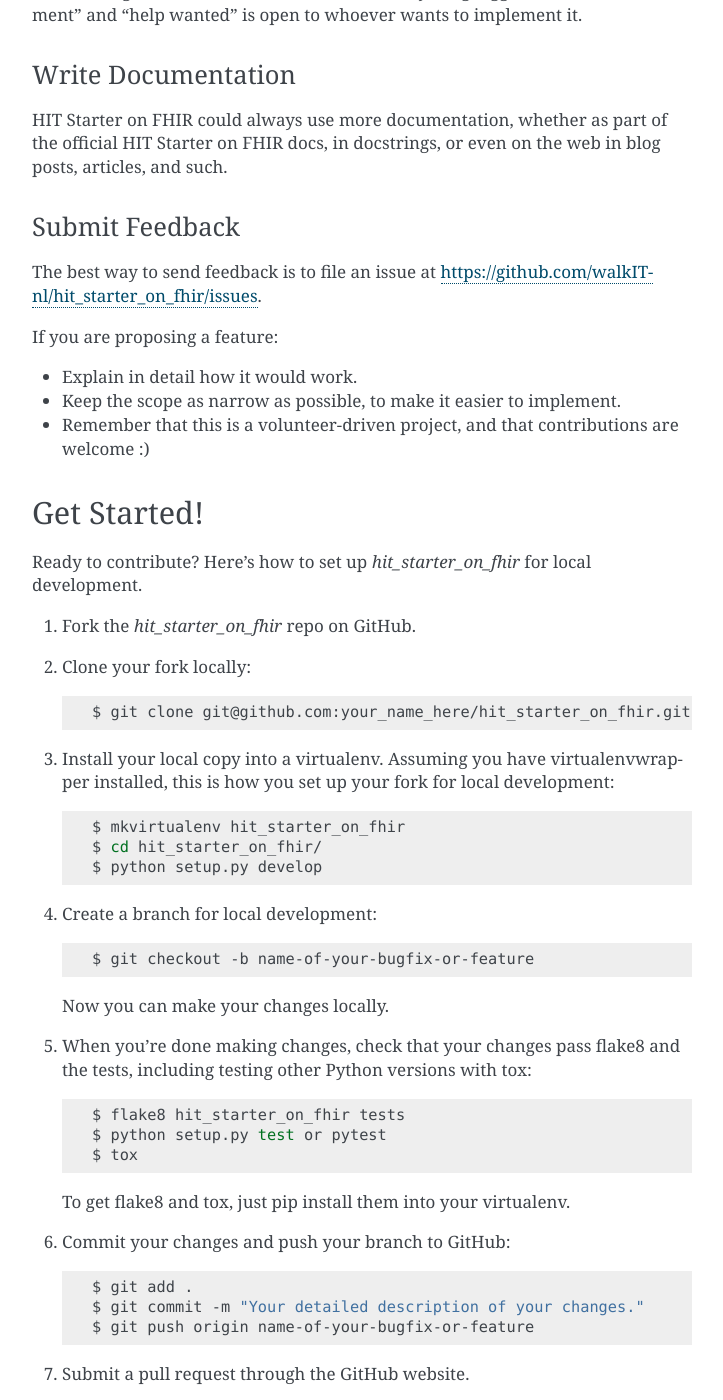
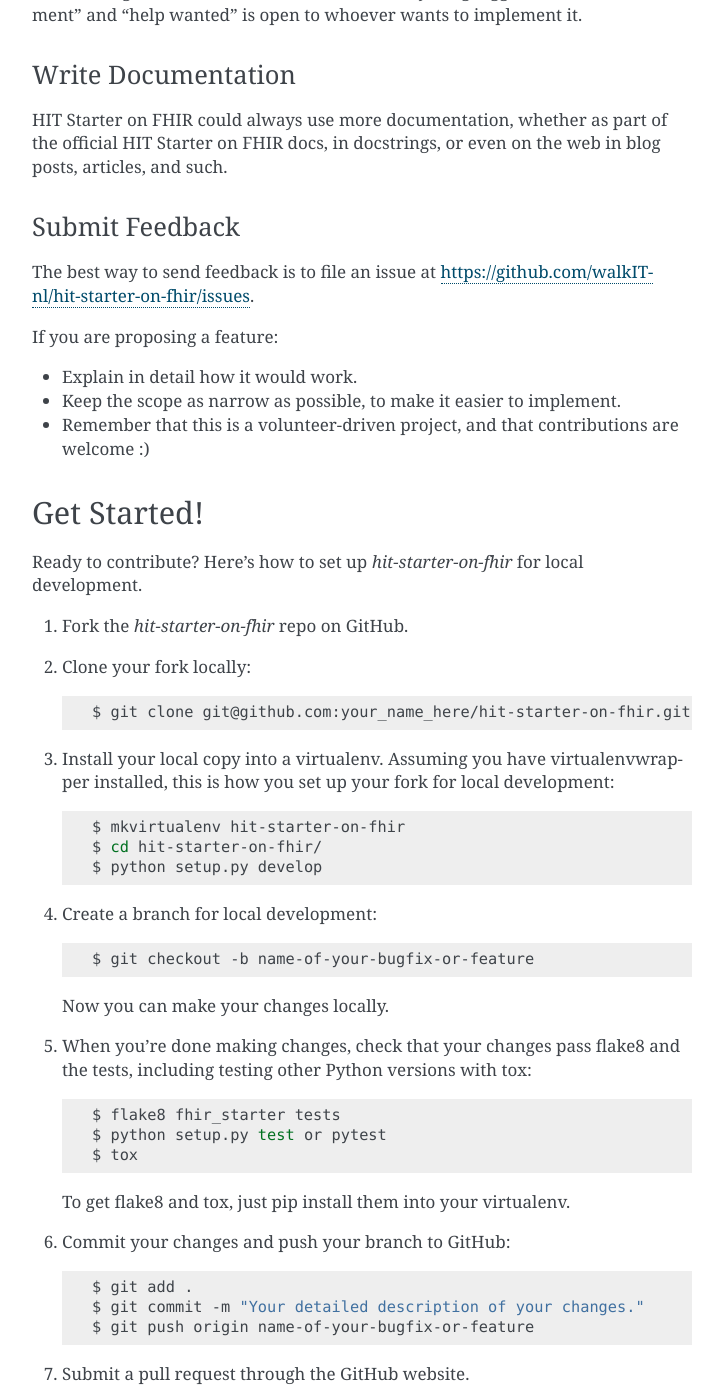
Before and after one commit to walkIT-nl/hit-starter, a Sphinx documentation site: the page built from docs/contributing.rst, in a window 1280 px wide and 1400 px high, scrolled down 728 px. Shown: the whole window, without its empty margins (388-1111 px from the left). Built offline with Sphinx 7.4.7, drawn with Linux system fonts in a browser that asks for light colours; pages that are not in the unit, such as notebooks, are missing from menus; the version number is read from the project's files by our own code; some of the changed text lies outside the part shown.

Commit message:
Fix project / module names in many places; remove python3.5

```diff
--- a/CONTRIBUTING.rst
+++ b/CONTRIBUTING.rst
@@ -15,7 +15,7 @@ Types of Contributions
 Report Bugs
 ~~~~~~~~~~~
 
-Report bugs at https://github.com/walkIT-nl/hit_starter_on_fhir/issues.
+Report bugs at https://github.com/walkIT-nl/hit-starter-on-fhir/issues.
 
 If you are reporting a bug, please include:
 
@@ -45,7 +45,7 @@ articles, and such.
 Submit Feedback
 ~~~~~~~~~~~~~~~
 
-The best way to send feedback is to file an issue at https://github.com/walkIT-nl/hit_starter_on_fhir/issues.
+The best way to send feedback is to file an issue at https://github.com/walkIT-nl/hit-starter-on-fhir/issues.
 
 If you are proposing a feature:
 
@@ -57,17 +57,17 @@ If you are proposing a feature:
 Get Started!
 ------------
 
-Ready to contribute? Here's how to set up `hit_starter_on_fhir` for local development.
+Ready to contribute? Here's how to set up `hit-starter-on-fhir` for local development.
 
-1. Fork the `hit_starter_on_fhir` repo on GitHub.
+1. Fork the `hit-starter-on-fhir` repo on GitHub.
 2. Clone your fork locally::
 
-    $ git clone git@github.com:your_name_here/hit_starter_on_fhir.git
+    $ git clone git@github.com:your_name_here/hit-starter-on-fhir.git
 
 3. Install your local copy into a virtualenv. Assuming you have virtualenvwrapper installed, this is how you set up your fork for local development::
 
-    $ mkvirtualenv hit_starter_on_fhir
-    $ cd hit_starter_on_fhir/
+    $ mkvirtualenv hit-starter-on-fhir
+    $ cd hit-starter-on-fhir/
     $ python setup.py develop
 
 4. Create a branch for local development::
@@ -79,7 +79,7 @@ Ready to contribute? Here's how to set up `hit_starter_on_fhir` for local develo
 5. When you're done making changes, check that your changes pass flake8 and the
    tests, including testing other Python versions with tox::
 
-    $ flake8 hit_starter_on_fhir tests
+    $ flake8 fhir_starter tests
     $ python setup.py test or pytest
     $ tox
 
@@ -103,7 +103,7 @@ Before you submit a pull request, check that it meets these guidelines:
    your new functionality into a function with a docstring, and add the
    feature to the list in README.rst.
 3. The pull request should work for Python 3.5, 3.6, 3.7 and 3.8, and for PyPy. Check
-   https://travis-ci.com/walkIT-nl/hit_starter_on_fhir/pull_requests
+   https://travis-ci.com/walkIT-nl/hit-starter-on-fhir/pull_requests
    and make sure that the tests pass for all supported Python versions.
 
 Tips
@@ -111,7 +111,7 @@ Tips
 
 To run a subset of tests::
 
-$ pytest tests.test_hit_starter_on_fhir
+$ pytest tests/test_audit_messages.py
 
 
 Deploying
--- a/docs/conf.py
+++ b/docs/conf.py
@@ -1,6 +1,6 @@
 #!/usr/bin/env python
 #
-# hit_starter_on_fhir documentation build configuration file, created by
+# hit-starter-on-fhir documentation build configuration file, created by
 # sphinx-quickstart on Fri Jun  9 13:47:02 2017.
 #
 # This file is execfile()d with the current directory set to its
@@ -21,7 +21,7 @@ import os
 import sys
 sys.path.insert(0, os.path.abspath('..'))
 
-import hit_starter_on_fhir
+import fhir_starter
 
 # -- General configuration ---------------------------------------------
 
@@ -55,9 +55,9 @@ author = "WalkIT"
 # the built documents.
 #
 # The short X.Y version.
-version = hit_starter_on_fhir.__version__
+version = hit-starter-on-fhir.__version__
 # The full version, including alpha/beta/rc tags.
-release = hit_starter_on_fhir.__version__
+release = hit-starter-on-fhir.__version__
 
 # The language for content autogenerated by Sphinx. Refer to documentation
 # for a list of supported languages.
@@ -100,7 +100,7 @@ html_static_path = ['_static']
 # -- Options for HTMLHelp output ---------------------------------------
 
 # Output file base name for HTML help builder.
-htmlhelp_basename = 'hit_starter_on_fhirdoc'
+htmlhelp_basename = 'hit-starter-on-fhirdoc'
 
 
 # -- Options for LaTeX output ------------------------------------------
@@ -127,7 +127,7 @@ latex_elements = {
 # (source start file, target name, title, author, documentclass
 # [howto, manual, or own class]).
 latex_documents = [
-    (master_doc, 'hit_starter_on_fhir.tex',
+    (master_doc, 'hit-starter-on-fhir.tex',
      'HIT Starter on FHIR Documentation',
      'WalkIT', 'manual'),
 ]
@@ -138,7 +138,7 @@ latex_documents = [
 # One entry per manual page. List of tuples
 # (source start file, name, description, authors, manual section).
 man_pages = [
-    (master_doc, 'hit_starter_on_fhir',
+    (master_doc, 'hit-starter-on-fhir',
      'HIT Starter on FHIR Documentation',
      [author], 1)
 ]
@@ -150,10 +150,10 @@ man_pages = [
 # (source start file, target name, title, author,
 #  dir menu entry, description, category)
 texinfo_documents = [
-    (master_doc, 'hit_starter_on_fhir',
+    (master_doc, 'hit-starter-on-fhir',
      'HIT Starter on FHIR Documentation',
      author,
-     'hit_starter_on_fhir',
+     'hit-starter-on-fhir',
      'One line description of project.',
      'Miscellaneous'),
 ]
--- a/docs/usage.rst
+++ b/docs/usage.rst
@@ -4,4 +4,4 @@ Usage
 
 To use HIT Starter on FHIR in a project::
 
-    import hit_starter_on_fhir
+    import fhir_starter
```
Also changed, not shown: README.rst (+4 -4 lines), docs/installation.rst (+5 -5 lines), 5 other files.
